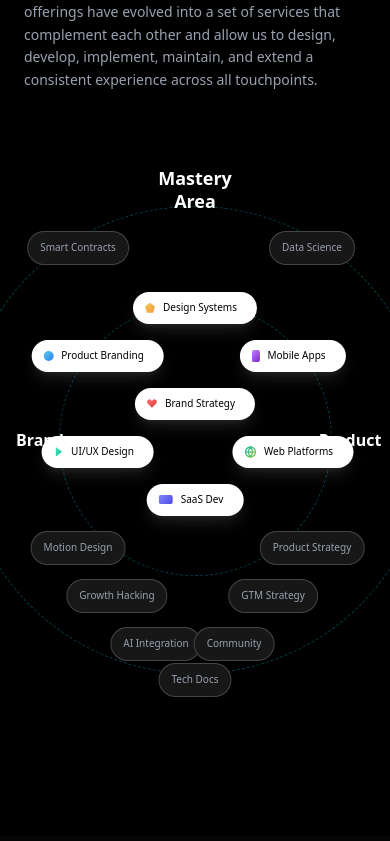
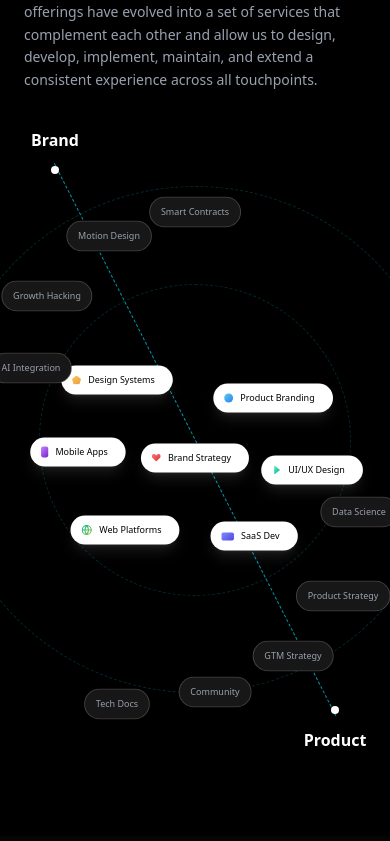
Before and after one commit to thakursameershetty/spotmies-new, a Next.js app: page / in a window 390 px wide. Shown: the part 3623-4464 px from the top of the page. Built offline with nearby package versions, Linux system fonts and the light colour scheme.

Commit message:
feat: Update company list and descriptions, shorten 'Web3 & Crypto' label, and refactor brand mastery pills layout for improved responsiveness.

```diff
--- a/src/components/landing/brand-mastery.tsx
+++ b/src/components/landing/brand-mastery.tsx
@@ -6,29 +6,113 @@ import { ArrowRight } from "lucide-react";
 
 // --- CONFIGURATION ---
 const PILLS = {
-    // WHITE PILLS (Primary - Product & Design) -> Have Video Popups
+    // WHITE PILLS (Primary) -> CENTER CLUSTER (Honeycomb Layout)
+    // Kept compact in the center to allow space for the outer arcs
     inner: [
-        // MOBILE STRATEGY: Distributed vertically (20% to 60% range)
-        { label: "Design Systems", icon: "pentagon", top: "32%", left: "45%", mobileTop: "28%", mobileLeft: "50%", delay: 0.1, videoSrc: "/Art Galleries Web Design.mp4" },
-        { label: "Product Branding", icon: "circle", top: "43%", left: "36%", mobileTop: "36%", mobileLeft: "25%", delay: 0.2, videoSrc: "/Art Galleries Web Design.mp4" },
-        { label: "Mobile Apps", icon: "portrait", top: "43%", left: "58%", mobileTop: "36%", mobileLeft: "75%", delay: 0.2, videoSrc: "/Art Galleries Web Design.mp4" },
-        { label: "Brand Strategy", icon: "heart", top: "54%", left: "29%", mobileTop: "44%", mobileLeft: "50%", delay: 0.3, videoSrc: "/Art Galleries Web Design.mp4" },
-        { label: "UI/UX Design", icon: "play", top: "53%", left: "47%", mobileTop: "52%", mobileLeft: "25%", delay: 0.0, videoSrc: "/Art Galleries Web Design.mp4" },
-        { label: "Web Platforms", icon: "globe", top: "64%", left: "38%", mobileTop: "52%", mobileLeft: "75%", delay: 0.3, videoSrc: "/Art Galleries Web Design.mp4" },
-        { label: "SaaS Dev", icon: "landscape", top: "64%", left: "53%", mobileTop: "60%", mobileLeft: "50%", delay: 0.3, videoSrc: "/Art Galleries Web Design.mp4" },
+        {
+            label: "Design Systems", icon: "pentagon",
+            top: "32%", left: "52%",
+            mobileTop: "40%", mobileLeft: "30%", // Top-Left of Center
+            delay: 0.1, videoSrc: "/Art Galleries Web Design.mp4"
+        },
+        {
+            label: "Product Branding", icon: "circle",
+            top: "43%", left: "45%",
+            mobileTop: "43%", mobileLeft: "70%", // Top-Right of Center
+            delay: 0.2, videoSrc: "/Art Galleries Web Design.mp4"
+        },
+        {
+            label: "Mobile Apps", icon: "portrait",
+            top: "43%", left: "62%",
+            mobileTop: "52%", mobileLeft: "20%", // Far Left of Center
+            delay: 0.2, videoSrc: "/Art Galleries Web Design.mp4"
+        },
+        {
+            label: "UI/UX Design", icon: "play",
+            top: "53%", left: "55%",
+            mobileTop: "55%", mobileLeft: "80%", // Far Right of Center
+            delay: 0.0, videoSrc: "/Art Galleries Web Design.mp4"
+        },
+        {
+            label: "Web Platforms", icon: "globe",
+            top: "64%", left: "45%",
+            mobileTop: "65%", mobileLeft: "32%", // Bottom-Left of Center
+            delay: 0.3, videoSrc: "/Art Galleries Web Design.mp4"
+        },
+        {
+            label: "SaaS Dev", icon: "landscape",
+            top: "64%", left: "59%",
+            mobileTop: "66%", mobileLeft: "65%", // Bottom-Right of Center
+            delay: 0.3, videoSrc: "/Art Galleries Web Design.mp4"
+        },
+        {
+            label: "Brand Strategy", icon: "heart",
+            top: "54%", left: "37%",
+            mobileTop: "53%", mobileLeft: "50%", // DEAD CENTER
+            delay: 0.3, videoSrc: "/Art Galleries Web Design.mp4"
+        },
     ],
-    // DARK PILLS (Secondary - Tech & Strategy) -> NO Video Popups
+    // DARK PILLS (Secondary) -> ARRANGED IN "ARCS" (Top-Left & Bottom-Right)
     outer: [
-        // MOBILE STRATEGY: Distributed at edges (Top < 20% and Bottom > 65%)
-        { label: "Smart Contracts", top: "31%", left: "26%", mobileTop: "18%", mobileLeft: "20%", delay: 0.4 },
-        { label: "Motion Design", top: "42%", left: "21%", mobileTop: "68%", mobileLeft: "20%", delay: 0.5 },
-        { label: "Growth Hacking", top: "53%", left: "15%", mobileTop: "76%", mobileLeft: "30%", delay: 0.6 },
-        { label: "AI Integration", top: "64%", left: "22%", mobileTop: "84%", mobileLeft: "40%", delay: 0.5 },
-        { label: "Data Science", top: "31%", left: "66%", mobileTop: "18%", mobileLeft: "80%", delay: 0.4 },
-        { label: "Product Strategy", top: "42%", left: "72%", mobileTop: "68%", mobileLeft: "80%", delay: 0.5 },
-        { label: "GTM Strategy", top: "53%", left: "66%", mobileTop: "76%", mobileLeft: "70%", delay: 0.6 },
-        { label: "Community", top: "53%", left: "79%", mobileTop: "84%", mobileLeft: "60%", delay: 0.5 }, // Shortened label for mobile
-        { label: "Tech Docs", top: "64%", left: "76%", mobileTop: "90%", mobileLeft: "50%", delay: 0.4 }, // Shortened label
+        // --- TOP-LEFT ARC (Brand Space) ---
+        // Sweeps from top-center towards the left edge
+        {
+            label: "Smart Contracts",
+            top: "31%", left: "29%",
+            mobileTop: "12%", mobileLeft: "50%", // Top point of arc
+            delay: 0.4
+        },
+        {
+            label: "Motion Design",
+            top: "42%", left: "25%",
+            mobileTop: "16%", mobileLeft: "28%", // Mid-Top-Left
+            delay: 0.5
+        },
+        {
+            label: "Growth Hacking",
+            top: "53%", left: "19%",
+            mobileTop: "26%", mobileLeft: "12%", // Far Left
+            delay: 0.6
+        },
+        {
+            label: "AI Integration",
+            top: "64%", left: "25%",
+            mobileTop: "38%", mobileLeft: "8%", // Lower Left Edge
+            delay: 0.5
+        },
+
+        // --- BOTTOM-RIGHT ARC (Product Space) ---
+        // Sweeps from right edge down to bottom-center
+        {
+            label: "Data Science",
+            top: "31%", left: "70%",
+            mobileTop: "62%", mobileLeft: "92%", // High Right Edge
+            delay: 0.4
+        },
+        {
+            label: "Product Strategy",
+            top: "42%", left: "76%",
+            mobileTop: "76%", mobileLeft: "88%", // Mid-Right
+            delay: 0.5
+        },
+        {
+            label: "GTM Strategy",
+            top: "53%", left: "68%",
+            mobileTop: "86%", mobileLeft: "75%", // Low-Right
+            delay: 0.6
+        },
+        {
+            label: "Community",
+            top: "53%", left: "80%",
+            mobileTop: "92%", mobileLeft: "55%", // Bottom point of arc
+            delay: 0.5
+        },
+        {
+            label: "Tech Docs",
+            top: "64%", left: "77%",
+            mobileTop: "94%", mobileLeft: "30%", // Tucked bottom-left-ish
+            delay: 0.4
+        },
     ],
 };
 
@@ -36,7 +120,7 @@ export default function BrandMastery() {
     const containerRef = useRef<HTMLDivElement>(null);
     const [isMobile, setIsMobile] = useState(false);
 
-    // SCROLL TRIGGER: Logic for Start/Rewind Animation
+    // SCROLL TRIGGER
     const isInView = useInView(containerRef, {
         amount: 0.3,
         once: false
@@ -60,10 +144,17 @@ export default function BrandMastery() {
     const springTransition = { type: "spring", stiffness: 200, damping: 20 };
 
     // --- DYNAMIC DISTANCES ---
-    // Reduced expansion on mobile to keep things in view
-    const expandDist = isMobile ? 120 : 500;
-    const labelOffset = isMobile ? 35 : 60;
-    const textFinalPos = expandDist + labelOffset;
+    // Desktop: Horizontal expansion (500px)
+    const expandDist = 500;
+
+    // Mobile Physics:
+    // Wide diagonal spread to keep dots in corners
+    const mobileExpandDistX = 140;
+    const mobileExpandDistY = 270;
+
+    // Text Offsets relative to the DOT position
+    const labelOffset = 60; // Desktop
+    const mobileTextYOffset = 30; // Mobile vertical gap between dot and text
 
     // Initial Positions
     const blobInitialX = 50;
@@ -108,8 +199,28 @@ export default function BrandMastery() {
             </svg>
 
             {/* --- 2. ANIMATION CANVAS --- */}
-            {/* HEIGHT ADJUSTMENT: Increased mobile height to 600px to allow vertical stacking */}
             <div className="relative w-full max-w-[1200px] h-[600px] md:h-[600px] flex items-center justify-center">
+
+                {/* STRUCTURE LAYER (Orbits & Lines) */}
+                <motion.div
+                    initial={{ opacity: 0 }}
+                    animate={{ opacity: isExpanded ? 1 : 0 }}
+                    transition={{ duration: 1, delay: 1 }}
+                    className="absolute inset-0 z-0 pointer-events-none flex items-center justify-center"
+                >
+                    <div className="absolute w-[80vw] h-[80vw] md:w-[380px] md:h-[380px] border border-dashed border-[#00d3f3]/20 rounded-full" />
+                    <div className="absolute w-[130vw] h-[130vw] md:w-[750px] md:h-[750px] border border-dashed border-[#00d3f3]/20 rounded-full" />
+
+                    {/* DIAGONAL LINE */}
+                    <motion.div
+                        animate={{
+                            rotate: isMobile ? 63 : 0,
+                            width: isMobile ? "620px" : "100%", // Long enough to reach corners
+                            maxWidth: isMobile ? "none" : "1000px"
+                        }}
+                        className="absolute h-px border-t border-dashed border-[#00d3f3]/70 origin-center z-20"
+                    />
+                </motion.div>
 
                 {/* LIQUID LAYER */}
                 <div
@@ -119,30 +230,38 @@ export default function BrandMastery() {
                     <motion.div
                         initial={{ width: 80, height: 90, opacity: 1 }}
                         animate={{
-                            width: isExpanded ? expandDist * 2 : 80,
+                            width: isExpanded ? (isMobile ? 500 : expandDist * 2) : 80,
                             height: isExpanded ? 0 : 90,
                             opacity: isExpanded ? 0 : 1,
+                            rotate: isMobile ? 63 : 0
                         }}
                         transition={{
                             width: { duration: 1.2, ease: bezierEase },
                             height: { duration: 0.4, delay: isExpanded ? 1.0 : 0, ease: "easeOut" },
-                            opacity: { duration: 0.1, delay: isExpanded ? 1.1 : 0, ease: "easeOut" }
+                            opacity: { duration: 0.1, delay: isExpanded ? 1.1 : 0, ease: "easeOut" },
+                            rotate: { duration: 0 }
                         }}
                         className="absolute bg-white rounded-full will-change-transform"
                     />
+
+                    {/* Blob 1: Top-Left (North-West) */}
                     <motion.div
-                        initial={{ x: -blobInitialX, scale: 1 }}
+                        initial={{ x: -blobInitialX, y: 0, scale: 1 }}
                         animate={{
-                            x: isExpanded ? -expandDist : -blobInitialX,
+                            x: isExpanded ? (isMobile ? -mobileExpandDistX : -expandDist) : -blobInitialX,
+                            y: isExpanded ? (isMobile ? -mobileExpandDistY : 0) : 0,
                             scale: isExpanded ? 0.12 : 1,
                         }}
                         transition={{ duration: 1.4, ease: bezierEase }}
                         className="absolute w-40 h-40 bg-white rounded-full will-change-transform"
                     />
+
+                    {/* Blob 2: Bottom-Right (South-East) */}
                     <motion.div
-                        initial={{ x: blobInitialX, scale: 1 }}
+                        initial={{ x: blobInitialX, y: 0, scale: 1 }}
                         animate={{
-                            x: isExpanded ? expandDist : blobInitialX,
+                            x: isExpanded ? (isMobile ? mobileExpandDistX : expandDist) : blobInitialX,
+                            y: isExpanded ? (isMobile ? mobileExpandDistY : 0) : 0,
                             scale: isExpanded ? 0.12 : 1,
                         }}
                         transition={{ duration: 1.4, ease: bezierEase }}
@@ -151,30 +270,39 @@ export default function BrandMastery() {
                 </div>
 
                 {/* CLEAN DOTS LAYER */}
-                <div className="absolute inset-0 z-15 pointer-events-none flex items-center justify-center">
+                <div className="absolute inset-0 z-30 pointer-events-none flex items-center justify-center">
+                    {/* BRAND DOT (Top-Left) */}
                     <motion.div
-                        initial={{ opacity: 0, x: -expandDist }}
-                        animate={{ opacity: isExpanded ? 1 : 0 }}
+                        initial={{ opacity: 0 }}
+                        animate={{
+                            opacity: isExpanded ? 1 : 0,
+                            x: isMobile ? -mobileExpandDistX : -expandDist,
+                            y: isMobile ? -mobileExpandDistY : 0
+                        }}
                         transition={{ duration: 0.5, delay: 1.2 }}
                         className="absolute w-[8px] h-[8px] bg-white rounded-full"
-                        style={{ x: -expandDist }}
                     />
+                    {/* PRODUCT DOT (Bottom-Right) */}
                     <motion.div
-                        initial={{ opacity: 0, x: expandDist }}
-                        animate={{ opacity: isExpanded ? 1 : 0 }}
+                        initial={{ opacity: 0 }}
+                        animate={{
+                            opacity: isExpanded ? 1 : 0,
+                            x: isMobile ? mobileExpandDistX : expandDist,
+                            y: isMobile ? mobileExpandDistY : 0
+                        }}
                         transition={{ duration: 0.5, delay: 1.2 }}
                         className="absolute w-[8px] h-[8px] bg-white rounded-full"
-                        style={{ x: expandDist }}
                     />
                 </div>
 
                 {/* TEXT LAYER */}
-                <div className="absolute inset-0 z-20 pointer-events-none flex items-center justify-center">
+                <div className="absolute inset-0 z-40 pointer-events-none flex items-center justify-center">
+                    {/* CENTER TEXT */}
                     <motion.div
                         initial={{ y: 0, color: "#000000" }}
                         animate={{
-                            // Adjusted Mobile Y to -250 to sit comfortably above the stack
-                            y: isExpanded ? (isMobile ? -250 : -282) : 0,
+                            y: isExpanded ? (isMobile ? 0 : -282) : 0,
+                            opacity: isExpanded && isMobile ? 0 : 1,
                             color: isExpanded ? "#ffffff" : "#000000",
                         }}
                         transition={{ duration: 1.4, ease: bezierEase }}
@@ -183,11 +311,12 @@ export default function BrandMastery() {
                         Mastery<br />Area
                     </motion.div>
 
+                    {/* BRAND TEXT */}
                     <motion.div
-                        initial={{ x: -textInitialX, opacity: 1, color: "#000000" }}
+                        initial={{ x: -textInitialX, y: 0 }}
                         animate={{
-                            x: isExpanded ? -textFinalPos : -textInitialX,
-                            opacity: 1,
+                            x: isExpanded ? (isMobile ? -mobileExpandDistX : -(expandDist + labelOffset)) : -textInitialX,
+                            y: isExpanded ? (isMobile ? -(mobileExpandDistY + mobileTextYOffset) : 0) : 0,
                             color: isExpanded ? "#ffffff" : "#000000",
                         }}
                         transition={{ duration: 1.2, ease: bezierEase }}
@@ -196,11 +325,12 @@ export default function BrandMastery() {
                         Brand
                     </motion.div>
 
+                    {/* PRODUCT TEXT */}
                     <motion.div
-                        initial={{ x: textInitialX, opacity: 1, color: "#000000" }}
+                        initial={{ x: textInitialX, y: 0 }}
                         animate={{
-                            x: isExpanded ? textFinalPos : textInitialX,
-                            opacity: 1,
+                            x: isExpanded ? (isMobile ? mobileExpandDistX : (expandDist + labelOffset)) : textInitialX,
+                            y: isExpanded ? (isMobile ? (mobileExpandDistY + mobileTextYOffset) : 0) : 0,
                             color: isExpanded ? "#ffffff" : "#000000",
                         }}
                         transition={{ duration: 1.2, ease: bezierEase }}
@@ -210,20 +340,8 @@ export default function BrandMastery() {
                     </motion.div>
                 </div>
 
-                {/* STRUCTURE LAYER (Orbits) */}
-                <motion.div
-                    initial={{ opacity: 0 }}
-                    animate={{ opacity: isExpanded ? 1 : 0 }}
-                    transition={{ duration: 1, delay: 1 }}
-                    className="absolute inset-0 z-0 pointer-events-none flex items-center justify-center"
-                >
-                    <div className="absolute w-[70vw] h-[70vw] md:w-[380px] md:h-[380px] border border-dashed border-[#00d3f3]/30 rounded-full" />
-                    <div className="absolute w-[120vw] h-[120vw] md:w-[750px] md:h-[750px] border border-dashed border-[#00d3f3]/30 rounded-full" />
-                    <div className="hidden md:block absolute w-[90%] max-w-[1000px] h-px border-t border-dashed border-[#00d3f3]/30" />
-                </motion.div>
-
                 {/* PILLS LAYER */}
-                <div className="absolute inset-0 z-40">
+                <div className="absolute inset-0 z-50">
                     {PILLS.inner.map((pill, i) => (
                         <Pill
                             key={`inner-${i}`}
@@ -303,7 +421,8 @@ function Pill({ label, icon, top, left, mobileTop, mobileLeft, delay, isExpanded
         <motion.div
             initial={{ scale: 0, opacity: 0 }}
             animate={{
-                scale: isExpanded ? 1 : 0,
+                // SCALE ADJUSTMENT: 0.9 for better visibility
+                scale: isExpanded ? (isMobile ? 0.9 : 1) : 0,
                 opacity: isExpanded ? 1 : 0,
                 zIndex: isHovered ? 100 : 10,
             }}
@@ -314,11 +433,10 @@ function Pill({ label, icon, top, left, mobileTop, mobileLeft, delay, isExpanded
             style={{
                 top: finalTop,
                 left: finalLeft,
-                transform: "translate(-50%, -50%)" // Center anchor point for better positioning
+                transform: "translate(-50%, -50%)"
             }}
             onMouseEnter={() => setIsHovered(true)}
             onMouseLeave={() => setIsHovered(false)}
-            // Added -translate-x-1/2 -translate-y-1/2 to ensure positioning is from center
             className={`absolute -translate-x-1/2 -translate-y-1/2 flex items-center gap-2 px-3 py-1.5 md:px-4 md:py-2 rounded-full text-xs md:text-sm font-medium whitespace-nowrap cursor-pointer pointer-events-auto transition-all duration-300
                 ${isPrimary
                     ? "bg-white text-black shadow-lg shadow-white/10 hover:shadow-[0_0_20px_rgba(255,255,255,0.4)]"
@@ -327,7 +445,7 @@ function Pill({ label, icon, top, left, mobileTop, mobileLeft, delay, isExpanded
             `}
         >
             <div className="relative flex items-center gap-2 overflow-hidden h-5">
-                {/* Left Icon: Fades OUT to Left on Hover (Only for White Pills) */}
+                {/* Left Icon */}
                 {icon && (
                     <motion.div
                         initial={{ x: 0, opacity: 1, width: "auto" }}
@@ -344,7 +462,7 @@ function Pill({ label, icon, top, left, mobileTop, mobileLeft, delay, isExpanded
 
                 <span className="pill-text">{label}</span>
 
-                {/* Right Arrow: Fades IN from Right on Hover (Only for White Pills) */}
+                {/* Right Arrow */}
                 {isPrimary && (
                     <motion.div
                         initial={{ x: 20, opacity: 0, width: 0 }}
@@ -360,34 +478,30 @@ function Pill({ label, icon, top, left, mobileTop, mobileLeft, delay, isExpanded
                 )}
             </div>
 
-            {/* --- CLEAN VIDEO POPUP (Only for White Pills) --- */}
+            {/* --- VIDEO POPUP (Desktop Only) --- */}
             <AnimatePresence>
                 {isHovered && isPrimary && videoSrc && !isMobile && (
                     <>
-                        {/* 1. Projector Beam */}
                         <motion.div
                             initial={{ opacity: 0, height: 0 }}
                             animate={{ opacity: 1, height: 12 }}
                             exit={{ opacity: 0, height: 0 }}
                             className="absolute bottom-full left-1/2 -translate-x-1/2 w-[80%] bg-gradient-to-t from-white/30 to-transparent blur-sm pointer-events-none z-40"
                         />
-
-                        {/* 2. Floating Video Card */}
                         <motion.div
                             initial={{ opacity: 0, scale: 0.8, y: -10, x: "-50%" }}
                             animate={{
                                 opacity: 1,
                                 scale: 1,
-                                y: -20, // Positioned close to the pill
+                                y: -20,
                                 x: "-50%",
                                 transition: { type: "spring", stiffness: 300, damping: 20 }
                             }}
                             exit={{ opacity: 0, scale: 0.8, y: -10, x: "-50%", transition: { duration: 0.15 } }}
                             className="absolute bottom-full left-1/2 w-48 md:w-64 aspect-video z-50 pointer-events-none"
                         >
-                            {/* Inner Container for Continuous Float Animation */}
                             <motion.div
-                                animate={{ y: [0, -4, 0] }} // Gentle float
+                                animate={{ y: [0, -4, 0] }}
                                 transition={{ duration: 3, repeat: Infinity, ease: "easeInOut" }}
                                 className="relative w-full h-full rounded-xl overflow-hidden bg-black border border-white/20 shadow-[0_0_30px_rgba(34,211,238,0.3)]"
                             >
@@ -397,10 +511,8 @@ function Pill({ label, icon, top, left, mobileTop, mobileLeft, delay, isExpanded
                                     loop
                                     muted
                                     playsInline
-                                    className="w-full h-full object-cover" // Full opacity
+                                    className="w-full h-full object-cover"
                                 />
-
-                                {/* Glow Border */}
                                 <div className="absolute inset-0 rounded-xl border border-white/10 ring-1 ring-white/20" />
                             </motion.div>
                         </motion.div>
--- a/src/components/landing/process-section.tsx
+++ b/src/components/landing/process-section.tsx
@@ -171,7 +171,7 @@ export function ProcessSection() {
                     <TechItem name="Healthcare" icon={HeartPulse} index={0} />
                     <TechItem name="Fintech" icon={Landmark} index={1} />
                     <TechItem name="AgriTech" icon={Sprout} index={2} />
-                    <TechItem name="Web3 & Crypto" icon={Blocks} index={3} />
+                    <TechItem name=" Crypto" icon={Blocks} index={3} />
                     <TechItem name="Travel" icon={Plane} index={4} />
                     <TechItem name="Entertainment" icon={Clapperboard} index={5} />
                     <TechItem name="Logistics & Supply Chain" icon={Truck} index={6} />
```
Also changed, not shown: src/components/landing/companies-section.tsx (+16 -16 lines).
